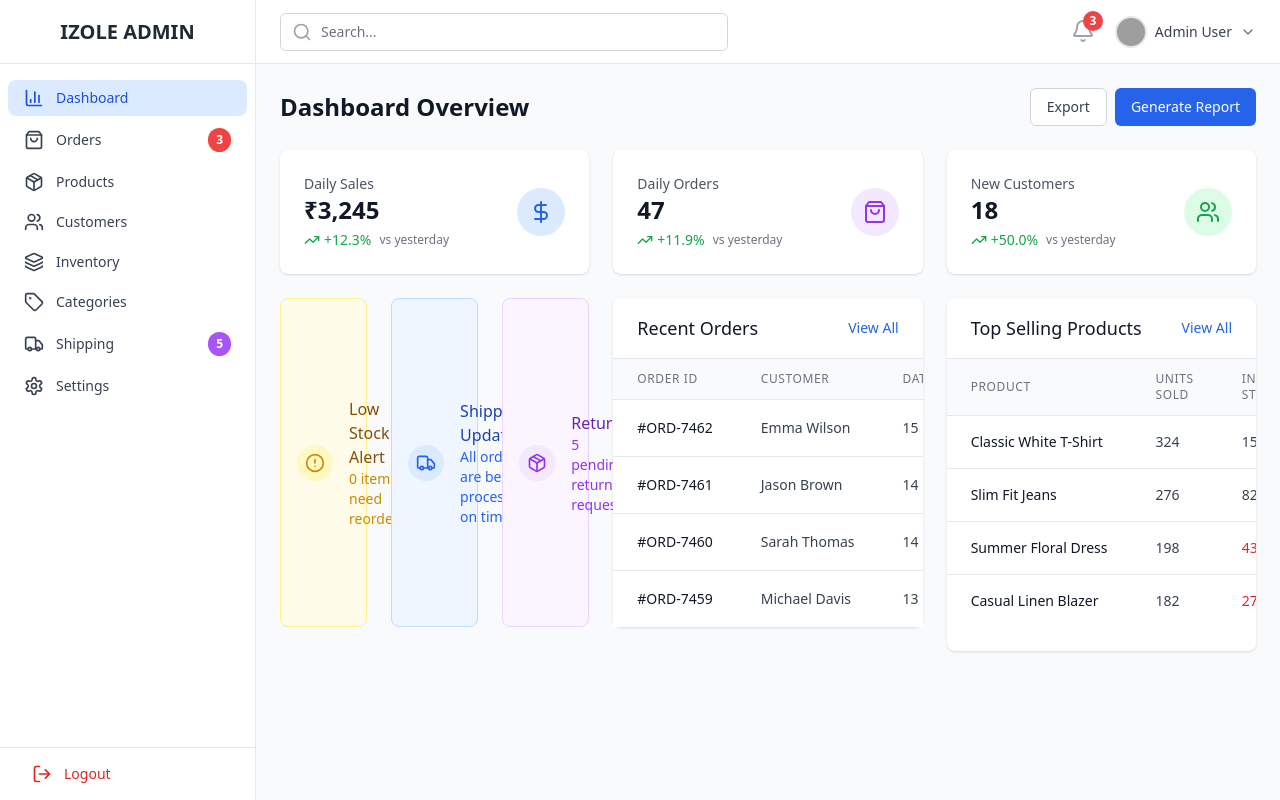
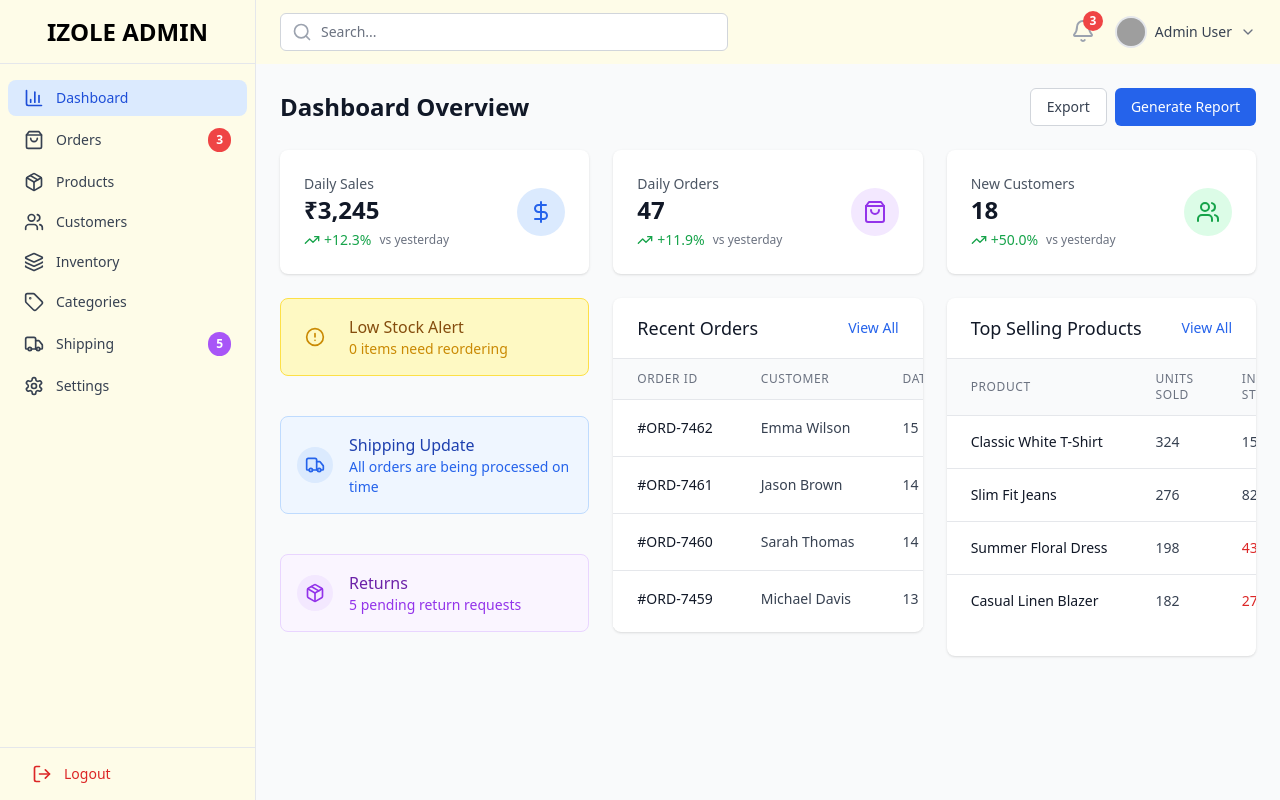
Before and after one commit to pradeep-145/Izole-Online, a React (Vite) app in the folder frontend/: page /admin in a window 1280 px wide. Built offline with nearby package versions, Linux system fonts and the light colour scheme; grey boxes are pictures that could not be loaded.

Commit message:
minor updates

```diff
--- a/frontend/src/Pages/Admin/AdminDashboard.jsx
+++ b/frontend/src/Pages/Admin/AdminDashboard.jsx
@@ -105,9 +105,9 @@ useEffect(() => {
     return (
         <div className="flex h-screen bg-gray-50">
             {/* Sidebar */}
-            <div className="hidden md:flex flex-col w-64 bg-white border-r border-gray-200">
+            <div className="hidden md:flex flex-col w-64 bg-yellow-50 border-r border-gray-200">
                 <div className="flex items-center justify-center h-16 border-b border-gray-200">
-                    <h1 className="text-xl font-bold text-gray-800">IZOLE ADMIN</h1>
+                    <h1 className="text-2xl font-bold text-black">IZOLE ADMIN</h1>
                 </div>
                 <div className="flex flex-col flex-1 overflow-y-auto">
                 <nav className="flex-1 px-2 py-4 space-y-1">
@@ -244,8 +244,7 @@ useEffect(() => {
             {/* Main Content */}
             <div className="flex-1 flex flex-col overflow-hidden">
                 {/* Top Bar */}
-                <header className="flex items-center justify-between h-16 px-6 bg-white border-b border-gray-200">
-    <h2 className="text-lg font-medium md:hidden">FASHION ADMIN</h2>
+                <header className="flex items-center justify-between h-16 px-6 bg-yellow-50 shadow-2xl border-gray-200">
     <div className="relative w-full max-w-md hidden md:block">
         <div className="absolute inset-y-0 left-0 flex items-center pl-3">
             <Search className="w-5 h-5 text-gray-400" />
@@ -435,8 +434,8 @@ useEffect(() => {
                                 </div>
 
                                 {/* Alert Cards */}
-                                <div className="grid grid-cols-1 md:grid-cols-2 lg:grid-cols-3 gap-6 mb-6">
-                                    <div className="p-4 bg-yellow-50 border border-yellow-200 rounded-lg flex items-center">
+                                <div className="flex flex-col gap-10 mb-6">
+                                    <div className="p-4 bg-yellow-100 border border-yellow-300 rounded-lg flex items-center">
                                         <div className="p-2 bg-yellow-100 rounded-full mr-4">
                                             <AlertCircle className="w-5 h-5 text-yellow-600" />
                                         </div>
--- a/frontend/src/Pages/customer/Product.jsx
+++ b/frontend/src/Pages/customer/Product.jsx
@@ -447,7 +447,7 @@ const Product = () => {
                       className={`py-2 px-4 text-sm font-medium rounded-md border ${
                         selectedSize === size
                           ? "bg-wineRed text-mustard border-transparent"
-                          : "bg-white text-wineRed border-gray-300 hover:bg-wineRed"
+                          : "bg-white text-wineRed border-gray-300 hover:bg-wineRed hover:text-mustard"
                       }`}
                     >
                       {size}
```
